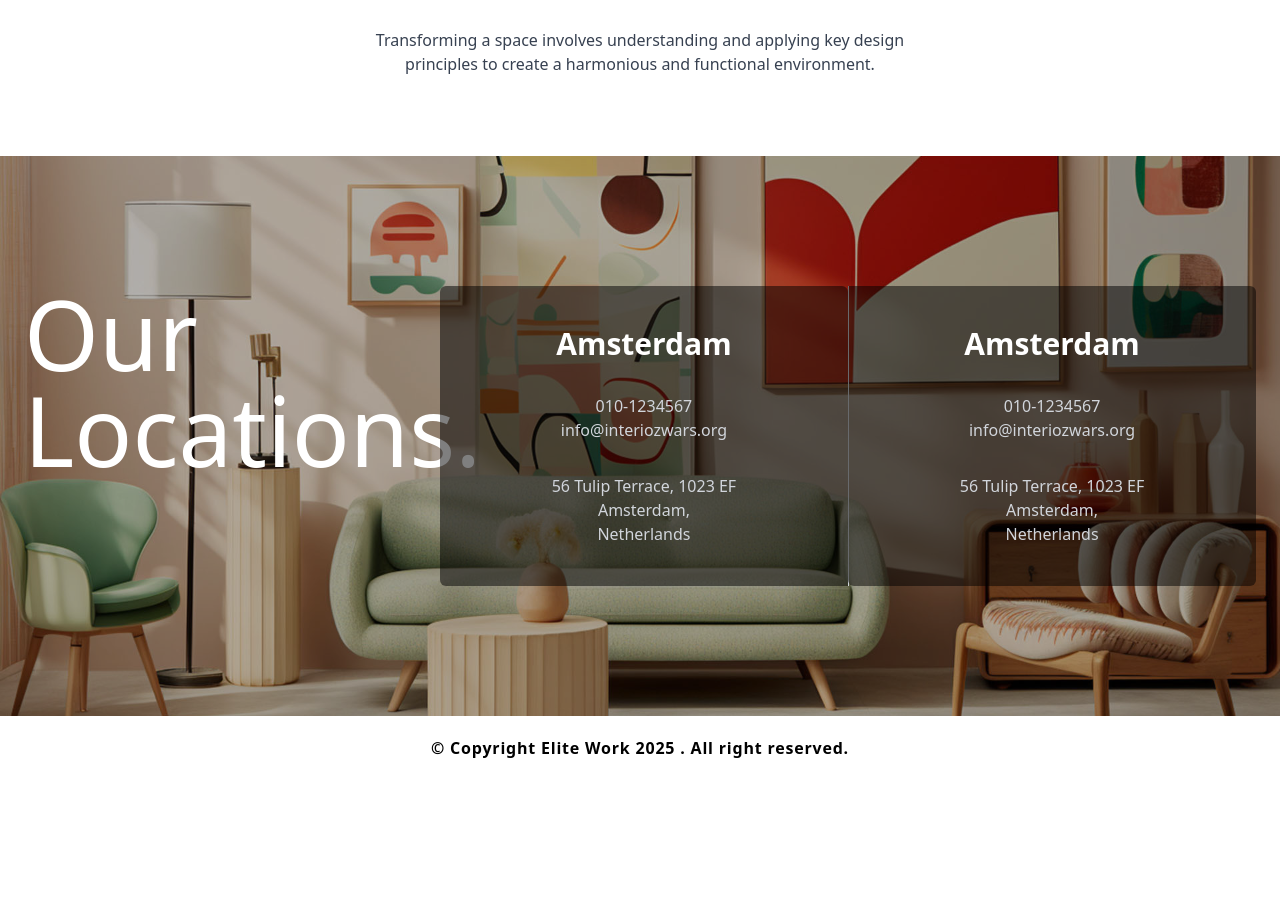
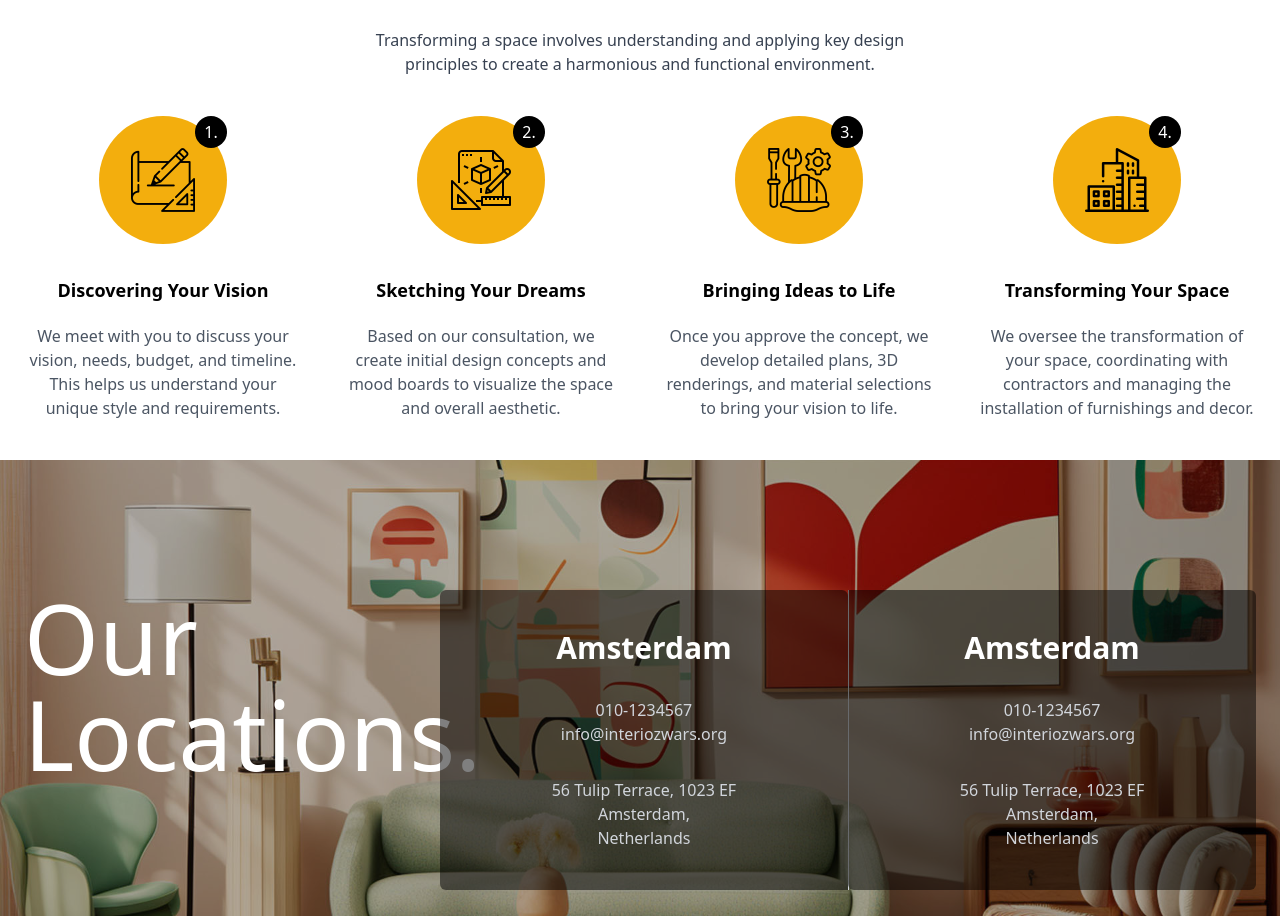
Before and after one commit to Coader-Sasmi/elite_work, a Next.js app: page / in a window 1280 px wide. Shown: the part 2661-3577 px from the top of the page. Before the commit the page ends 3441 px from the top, so only its background shows below. Built offline with nearby package versions, Linux system fonts and the light colour scheme.

Commit message:
Process UI completed

```diff
--- a/src/components/Process.tsx
+++ b/src/components/Process.tsx
@@ -4,25 +4,25 @@ export default function Process() {
   const ProcessArr = [
     {
       key: "1",
-      icon: "",
+      icon: "./sketch.png",
       title: "Discovering Your Vision",
       desc: "We meet with you to discuss your vision, needs, budget, and timeline. This helps us understand your unique style and requirements.",
     },
     {
       key: "2",
-      icon: "",
+      icon: "./graphic.png",
       title: "Sketching Your Dreams",
       desc: "Based on our consultation, we create initial design concepts and mood boards to visualize the space and overall aesthetic.",
     },
     {
       key: "3",
-      icon: "",
+      icon: "./helmet.png",
       title: "Bringing Ideas to Life",
       desc: "Once you approve the concept, we develop detailed plans, 3D renderings, and material selections to bring your vision to life.",
     },
     {
       key: "4",
-      icon: "",
+      icon: "./buildings.png",
       title: "Transforming Your Space",
       desc: "We oversee the transformation of your space, coordinating with contractors and managing the installation of furnishings and decor.",
     },
@@ -44,9 +44,25 @@ export default function Process() {
           principles to create a harmonious and functional environment.
         </p>
       </section>
-      <section>
+      <section className="grid lg:grid-cols-4 md:grid-cols-2 grid-cols-1 gap-10 ">
         {ProcessArr?.map((curElm) => (
-          <div key={curElm?.key}></div>
+          <div
+            key={curElm?.key}
+            className="flex flex-col gap-8 justify-center items-center"
+          >
+            <div className="relative bg-primary rounded-full p-8 ">
+              <img src={curElm?.icon} className="h-auto w-16" />
+              <div className="absolute right-0 top-0">
+                <p className="bg-secondary h-8 w-8 text-center p-1 rounded-full text-white">
+                  {curElm?.key}.
+                </p>
+              </div>
+            </div>
+            <div className="flex flex-col justify-center items-center gap-5">
+              <h1 className="text-lg font-semibold">{curElm?.title}</h1>
+              <p className="text-center text-gray-600">{curElm?.desc}</p>
+            </div>
+          </div>
         ))}
       </section>
     </aside>
```
